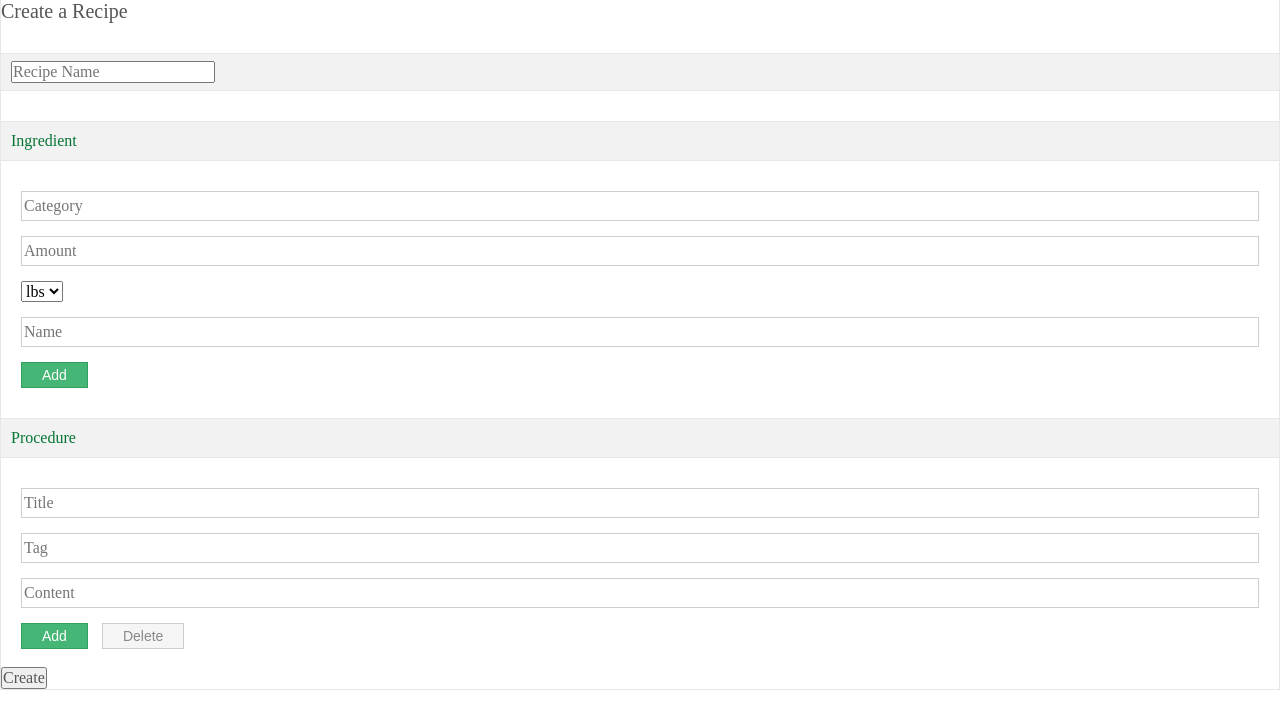
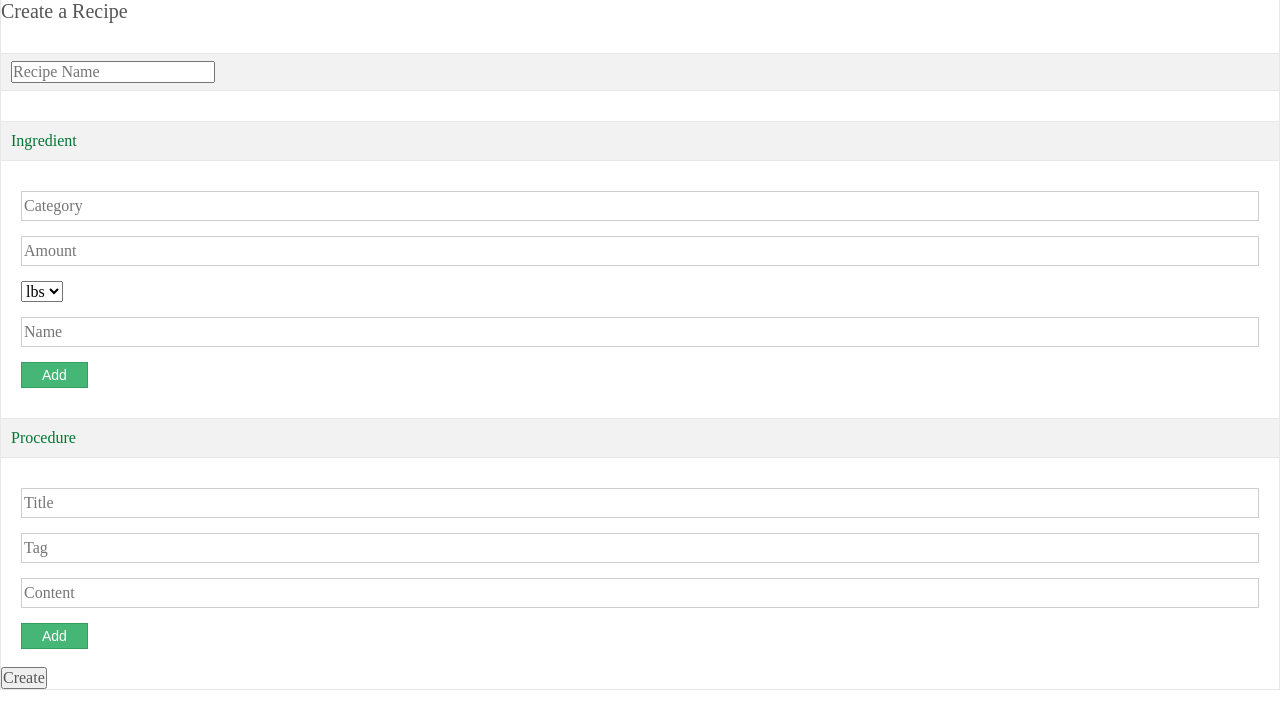
Before and after one commit to micbase/brewer, a Django app: page /create_recipe in a window 1280 px wide. Shown: the part 79-800 px from the top of the page. Run offline with Django 3.2, Linux system fonts and the light colour scheme; the visitor is signed in with stand-in values (Sample User, id 1).

Commit message:
fix a small mistake in the previous create_recipe

```diff
--- a/static/js/create.js
+++ b/static/js/create.js
@@ -25,6 +25,7 @@ $(function() {
 
         $("#edit_it_procedure_inputbox").append('<div class="border-bottom-2 cf" id="procedure_'+i+'"><ul class="cf"><li ><input class="form-control" name="titlename" id="titlename_'+i+'" type="text" placeholder="Title" value=""/></li><li ><input class="form-control" name="tag" id="tag_'+i+'" type="text" placeholder="Tag" value=""/></li><li ><input class="form-control" name="content" id="content_'+i+'" type="text" placeholder="Content"></li></ul></div>');
         i = i+1;
+        $("#id_delete_procedure_btn").show();
     });
 
     $("#id_delete_procedure_btn").click(function(){
--- a/templates/brewer/create_recipe.html
+++ b/templates/brewer/create_recipe.html
@@ -95,7 +95,7 @@
                     -->
                 </div>
                 <button class="positive" type="button" id="id_add_it_procedure_btn" onclick="">Add </button>
-                <button class="negative" type="button" id="id_delete_procedure_btn" onclick="">Delete </button>
+                <button class="negative" type="button" id="id_delete_procedure_btn" onclick="" style="display:none;">Delete </button>
             </div>
             </br>
             <!-- Procedure end -->
```
